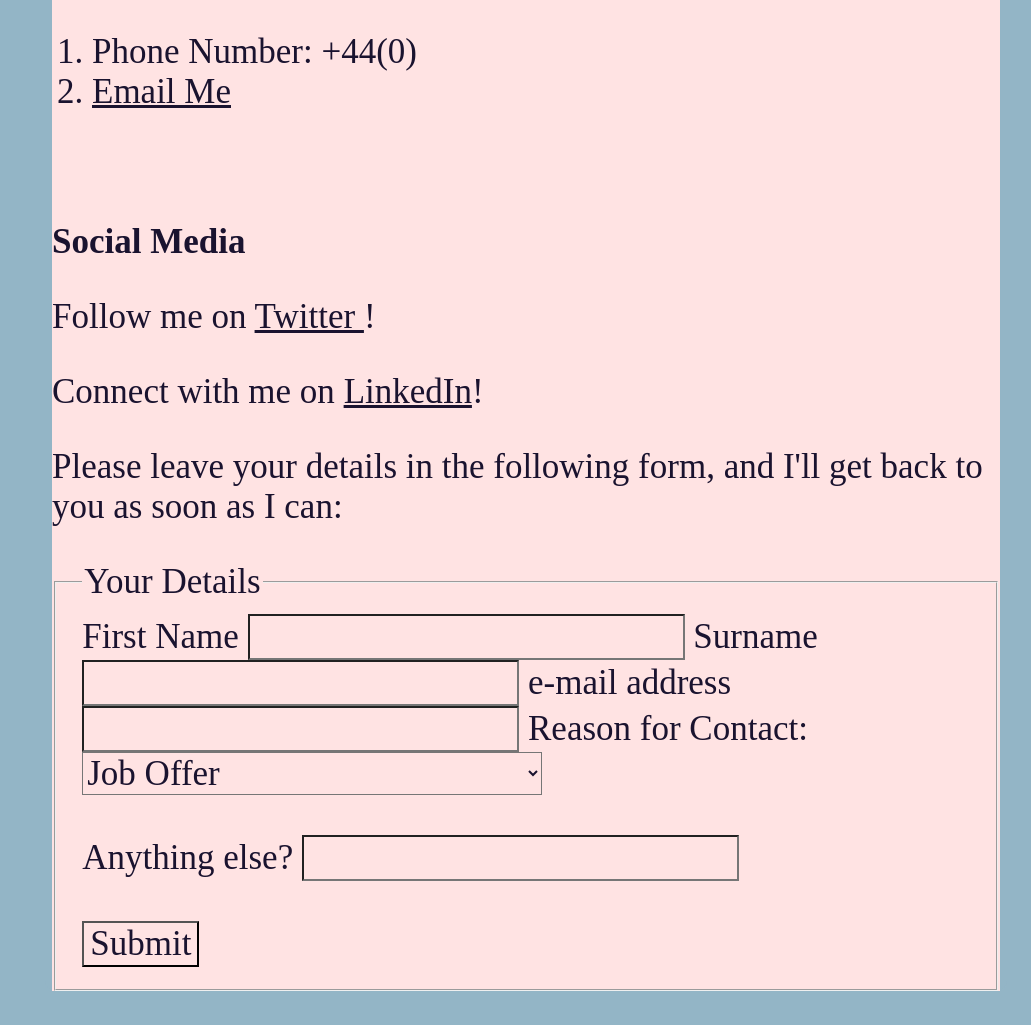
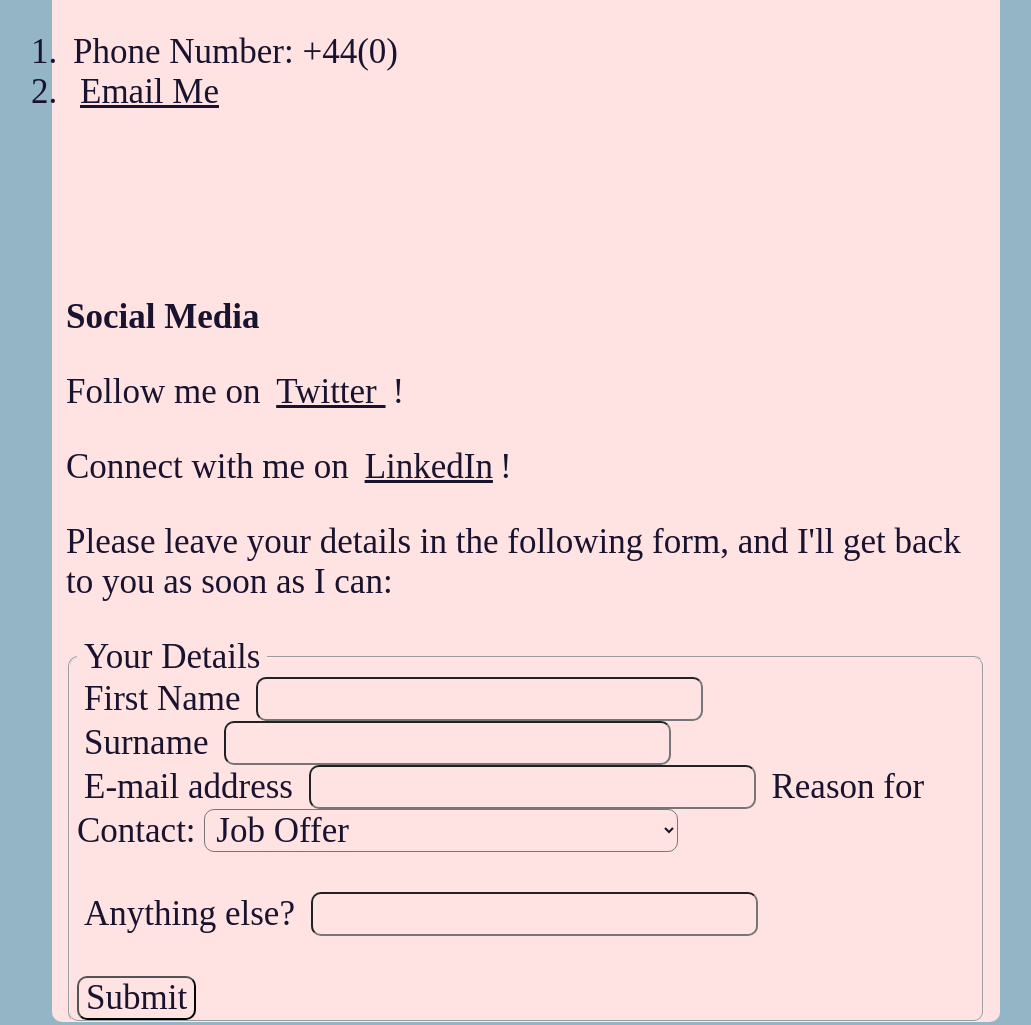
Before and after one commit to SuzBarnes/portfolio, a plain HTML site: page index.html in a window 1280 px wide. Shown: the part 4659-5684 px from the top of the page, without its empty margins (114-1145 px from the left). Drawn offline with Linux system fonts and the light colour scheme.

Commit message:
padding box 3

```diff
--- a/index.html
+++ b/index.html
@@ -190,11 +190,11 @@
         <fieldset class="box3">
             <legend class="box3">Your Details</legend>
             <label class="box3" for="firstname">First Name</label>
-            <input class="box3" id="firstname" type="text">
+            <input class="box3" id="firstname" type="text"> <br />
 
             <label class="box3" for="surname">Surname</label>
-            <input class="box3" id="surname" type="text">
-            <label class="box3" for="email">e-mail address</label>
+            <input class="box3" id="surname" type="text"> <br />
+            <label class="box3" for="email">E-mail address</label>
             <input class="box3" id="email" type="email">
 
             <label class="box3" for="reasonforcontact">Reason for Contact:
--- a/styles.css
+++ b/styles.css
@@ -22,6 +22,8 @@ h1, h2, h3, h4, h5 {
     border-radius: 10px;}
 
 .box3{ background: #FFE3E3;
+    border-radius: 10px;
+    padding: 0 7px 0 7px;
 }
 
 h1{ font-size: 50px;
```
